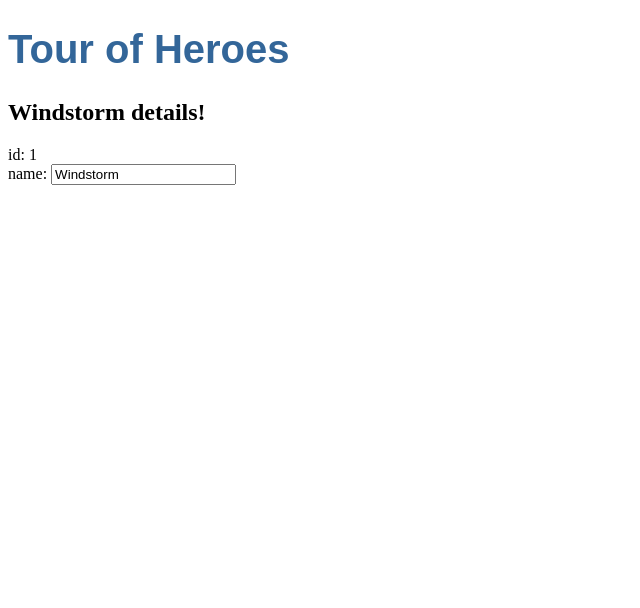
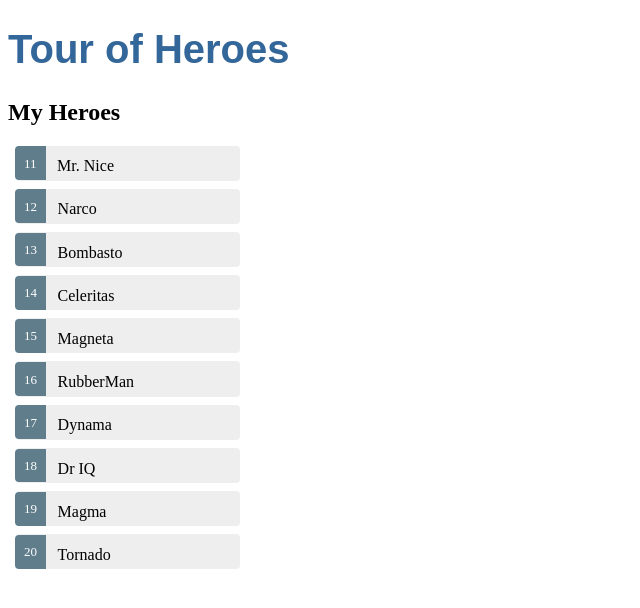
Before and after one commit to ganeshmukesh123/AngularjsTutorials, an Angular app in the folder my-app/: page / in a window 1280 px wide. Shown: the top 608 px of the page, without its empty margins (0-640 px from the left). Built offline with nearby package versions, Linux system fonts and the light colour scheme.

Commit message:
adding styling

```diff
--- a/my-app/src/app/app.component.css
+++ b/my-app/src/app/app.component.css
@@ -3,3 +3,50 @@
     font-family: Arial,Arial, Helvetica, sans-serif;
     font-size: 250%
 }
+ .selected {
+    background-color: #CFD8DC !important;
+    color: white;
+  }
+  .heroes {
+    margin: 0 0 2em 0;
+    list-style-type: none;
+    padding: 0;
+    width: 15em;
+  }
+  .heroes li {
+    cursor: pointer;
+    position: relative;
+    left: 0;
+    background-color: #EEE;
+    margin: .5em;
+    padding: .3em 0;
+    height: 1.6em;
+    border-radius: 4px;
+  }
+  .heroes li.selected:hover {
+    background-color: #BBD8DC !important;
+    color: white;
+  }
+  .heroes li:hover {
+    color: #607D8B;
+    background-color: #DDD;
+    left: .1em;
+  }
+  .heroes .text {
+    position: relative;
+    top: -3px;
+  }
+  .heroes .badge {
+    display: inline-block;
+    font-size: small;
+    color: white;
+    padding: 0.8em 0.7em 0 0.7em;
+    background-color: #607D8B;
+    line-height: 1em;
+    position: relative;
+    left: -1px;
+    top: -4px;
+    height: 1.8em;
+    margin-right: .8em;
+    border-radius: 4px 0 0 4px;
+  }
--- a/my-app/src/app/app.component.ts
+++ b/my-app/src/app/app.component.ts
@@ -5,22 +5,47 @@
   name:string;
 }
 
+const HEROES:Hero[] = [
+  { id: 11, name: 'Mr. Nice' },
+  { id: 12, name: 'Narco' },
+  { id: 13, name: 'Bombasto' },
+  { id: 14, name: 'Celeritas' },
+  { id: 15, name: 'Magneta' },
+  { id: 16, name: 'RubberMan' },
+  { id: 17, name: 'Dynama' },
+  { id: 18, name: 'Dr IQ' },
+  { id: 19, name: 'Magma' },
+  { id: 20, name: 'Tornado' }
+];
+
+
+
 @Component({
   selector: 'app-root',
   template: `
     <h1>{{title}}</h1>
-    <h2>{{hero.name}} details!</h2>
-    <div><label>id: </label>{{hero.id}}</div>
+    <h2>My Heroes</h2>
+    <ul class="heroes">
+      <li *ngFor="let hero of heroes" [class.selected]="hero === selectedHero" (click)="onSelect(hero)">
+        <span class="badge">{{hero.id}}</span>{{hero.name}}
+      </li>
+    </ul>
+    <div *ngIf='selectedHero'>
+    <h2>{{selectedHero.name}} details!</h2>
+    <div><label>id: </label>{{selectedHero.id}}</div>
     <div>
-      <label>name: </label>
-      <input [(ngModel)]="hero.name" placeholder="name">
+        <label>name: </label>
+        <input [(ngModel)]="selectedHero.name" placeholder="name"/>
+    </div>
     </div>`,
   styleUrls: ['./app.component.css']
 })
 export class AppComponent {
   title = 'Tour of Heroes';
-  hero:Hero = {
-    id: 1,
-    name:'Windstorm'
+  heroes = HEROES;
+  selectedHero: Hero;
+
+  onSelect(hero: Hero): void {
+  this.selectedHero = hero;
   }
 }
```
